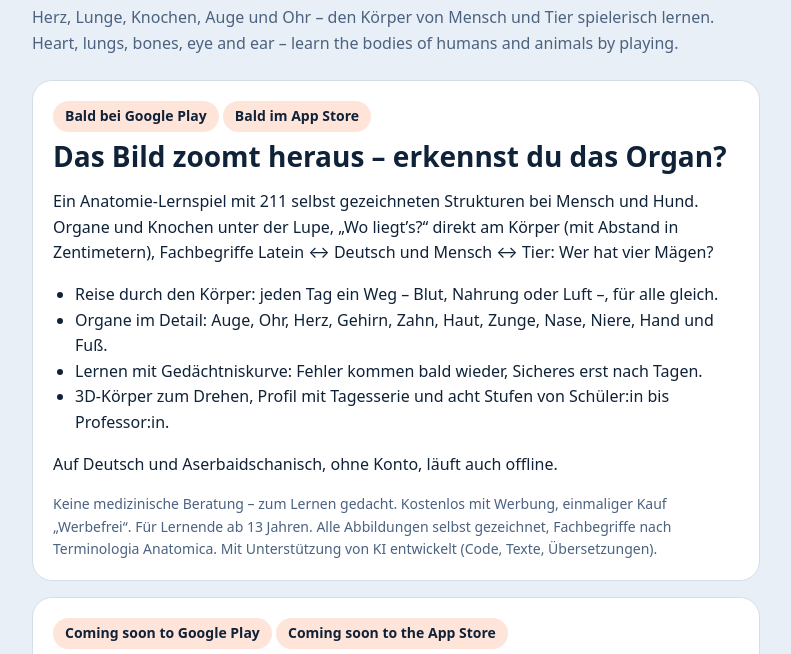
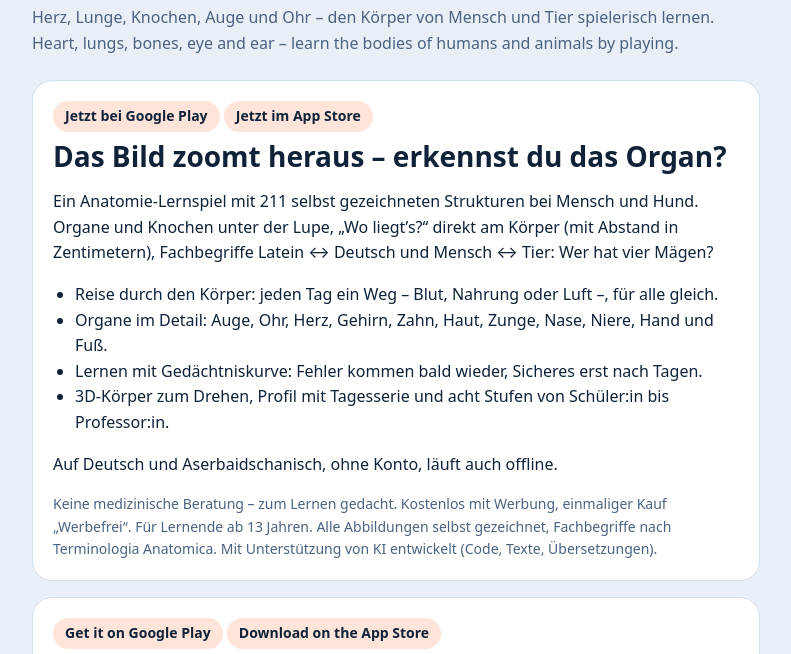
Before and after one commit to safakguez/safakguez.github.io, a plain HTML site: page anatomyzoom/index.html in a window 1280 px wide. Shown: the part 99-753 px from the top of the page, without its empty margins (244-1035 px from the left). Drawn offline with Linux system fonts and the light colour scheme.

Commit message:
Anatomy Zoom: Store-Links auf der Website (beide Stores live)
Co-Authored-By: Claude Opus 5.5 <noreply@anthropic.com>

```diff
--- a/anatomyzoom/index.html
+++ b/anatomyzoom/index.html
@@ -26,7 +26,7 @@
     Heart, lungs, bones, eye and ear – learn the bodies of humans and animals by playing.</p>
 
   <section class="card" lang="de">
-    <span class="badge">Bald bei Google Play</span> <span class="badge">Bald im App Store</span>
+    <a class="badge" href="https://play.google.com/store/apps/details?id=com.anatomyzoom.app">Jetzt bei Google Play</a> <a class="badge" href="https://apps.apple.com/app/id6839362448">Jetzt im App Store</a>
     <h1>Das Bild zoomt heraus – erkennst du das Organ?</h1>
     <p>Ein Anatomie-Lernspiel mit 211 selbst gezeichneten Strukturen bei Mensch und Hund. Organe und Knochen unter der
       Lupe, „Wo liegt’s?“ direkt am Körper (mit Abstand in Zentimetern), Fachbegriffe Latein ↔ Deutsch und
@@ -44,7 +44,7 @@
   </section>
 
   <section class="card" lang="en">
-    <span class="badge">Coming soon to Google Play</span> <span class="badge">Coming soon to the App Store</span>
+    <a class="badge" href="https://play.google.com/store/apps/details?id=com.anatomyzoom.app">Get it on Google Play</a> <a class="badge" href="https://apps.apple.com/app/id6839362448">Download on the App Store</a>
     <h1>The picture zooms out – can you name the organ?</h1>
     <p>An anatomy learning game with 211 self-drawn structures in humans and dogs: organs and bones under the magnifier,
       “Where is it?” right on the body (with the distance in centimetres), Latin terms and human ↔ animal comparisons.</p>
```
